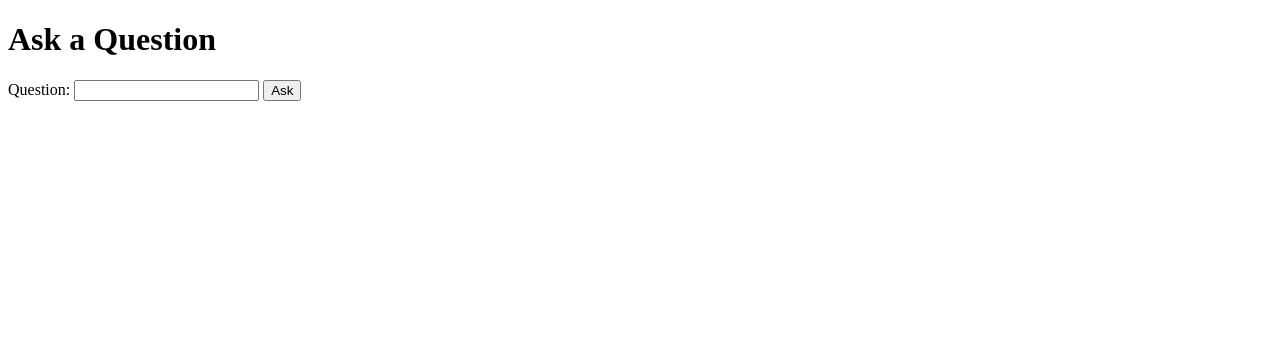
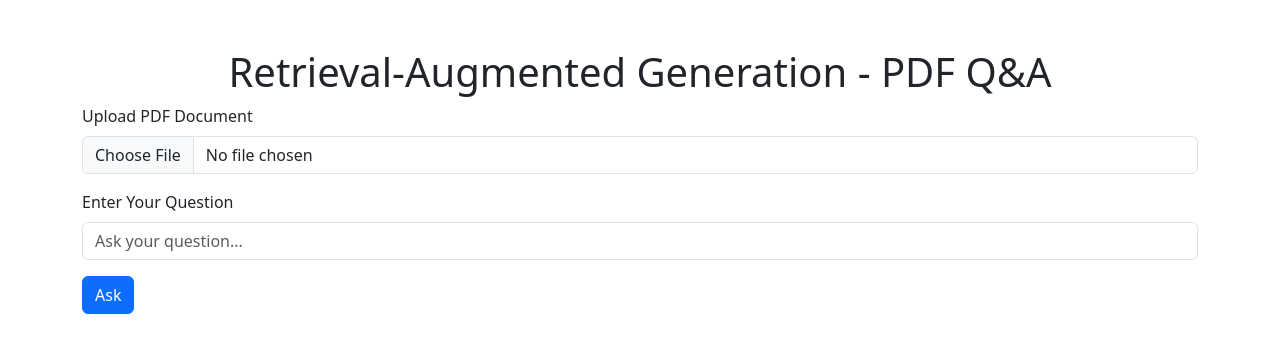
Before and after one commit to ClemZh/RAG_app, a Django app: template RAG_project/RAG_app/templates/index.html in a window 1280 px wide. Shown: the top 353 px of the page. Run offline with Django 5.2, Linux system fonts and the light colour scheme; the template is opened without the code that fills it, so the values that code supplies are empty.

Commit message:
Upload pdf possible plus frontend

```diff
--- a/RAG_project/RAG_app/templates/index.html
+++ b/RAG_project/RAG_app/templates/index.html
@@ -1,14 +1,45 @@
 <!DOCTYPE html>
-<html>
+<html lang="en">
 <head>
-    <title>RAG App</title>
+    <meta charset="UTF-8">
+    <meta name="viewport" content="width=device-width, initial-scale=1.0">
+    <title>RAG PDF Q&A</title>
+    <link href="https://cdn.jsdelivr.net/npm/bootstrap@5.3.0/dist/css/bootstrap.min.css" rel="stylesheet">
 </head>
 <body>
-    <h1>Ask a Question</h1>
-    <form method="GET" action="/ask/">
-        <label for="question">Question:</label>
-        <input type="text" id="question" name="question">
-        <button type="submit">Ask</button>
-    </form>
+    <div class="container mt-5">
+        <h1 class="text-center">Retrieval-Augmented Generation - PDF Q&A</h1>
+        <form id="qa-form" enctype="multipart/form-data">
+            <div class="mb-3">
+                <label for="pdf-file" class="form-label">Upload PDF Document</label>
+                <input class="form-control" type="file" id="pdf-file" name="pdf">
+            </div>
+            <div class="mb-3">
+                <label for="question" class="form-label">Enter Your Question</label>
+                <input class="form-control" type="text" id="question" name="question" placeholder="Ask your question...">
+            </div>
+            <button type="button" class="btn btn-primary" onclick="askQuestion()">Ask</button>
+        </form>
+        <div class="mt-5" id="answer-section" style="display: none;">
+            <h3>Answer:</h3>
+            <p id="answer"></p>
+        </div>
+    </div>
+
+    <script>
+        async function askQuestion() {
+            const form = document.getElementById('qa-form');
+            const formData = new FormData(form);
+
+            const response = await fetch('/ask/', {
+                method: 'POST',
+                body: formData
+            });
+
+            const result = await response.json();
+            document.getElementById('answer-section').style.display = 'block';
+            document.getElementById('answer').innerText = result.answer || 'No answer found.';
+        }
+    </script>
 </body>
 </html>
--- a/RAG_project/RAG_app/urls.py
+++ b/RAG_project/RAG_app/urls.py
@@ -3,4 +3,5 @@
 
 urlpatterns = [
     path('ask/', views.handle_question, name='handle_question'),
+    path('', views.index, name='index'),  # New frontend path
 ]
```
Also changed, not shown: RAG_project/RAG_app/views.py (+63 -20 lines).
